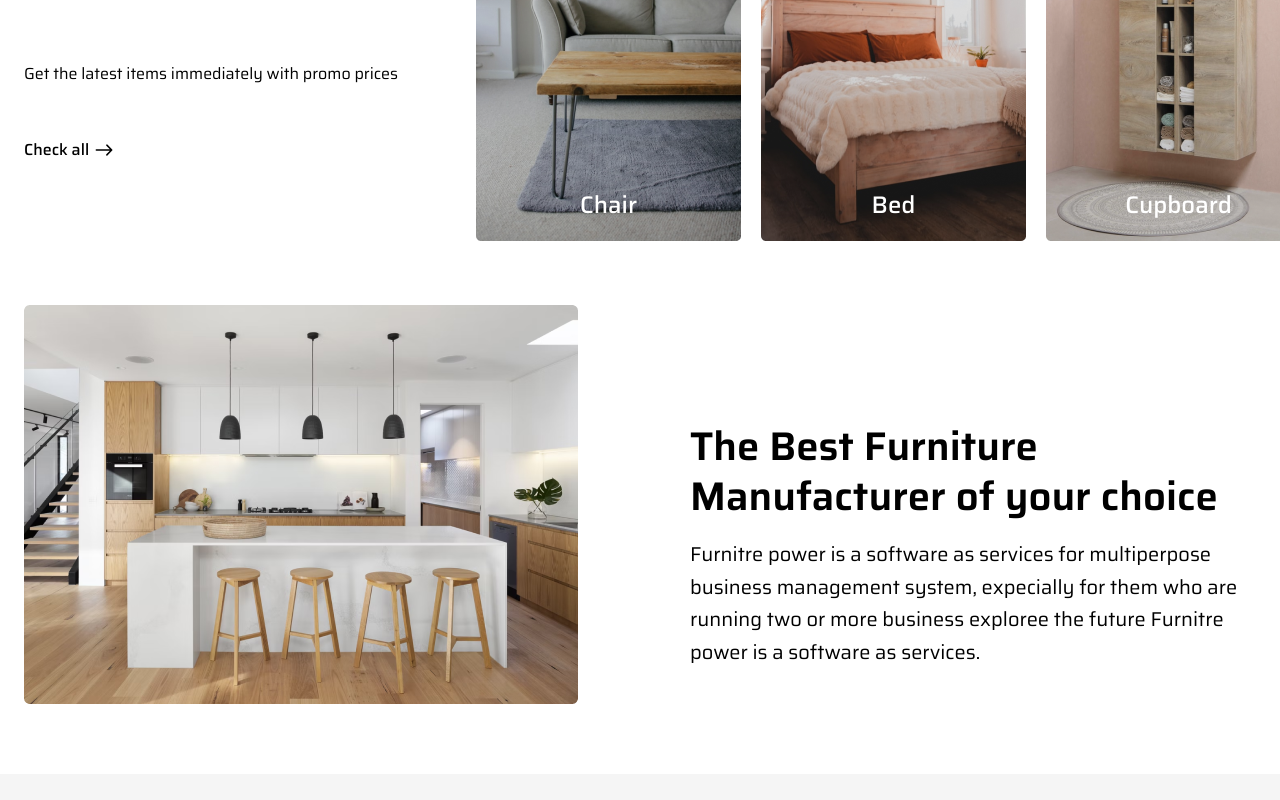
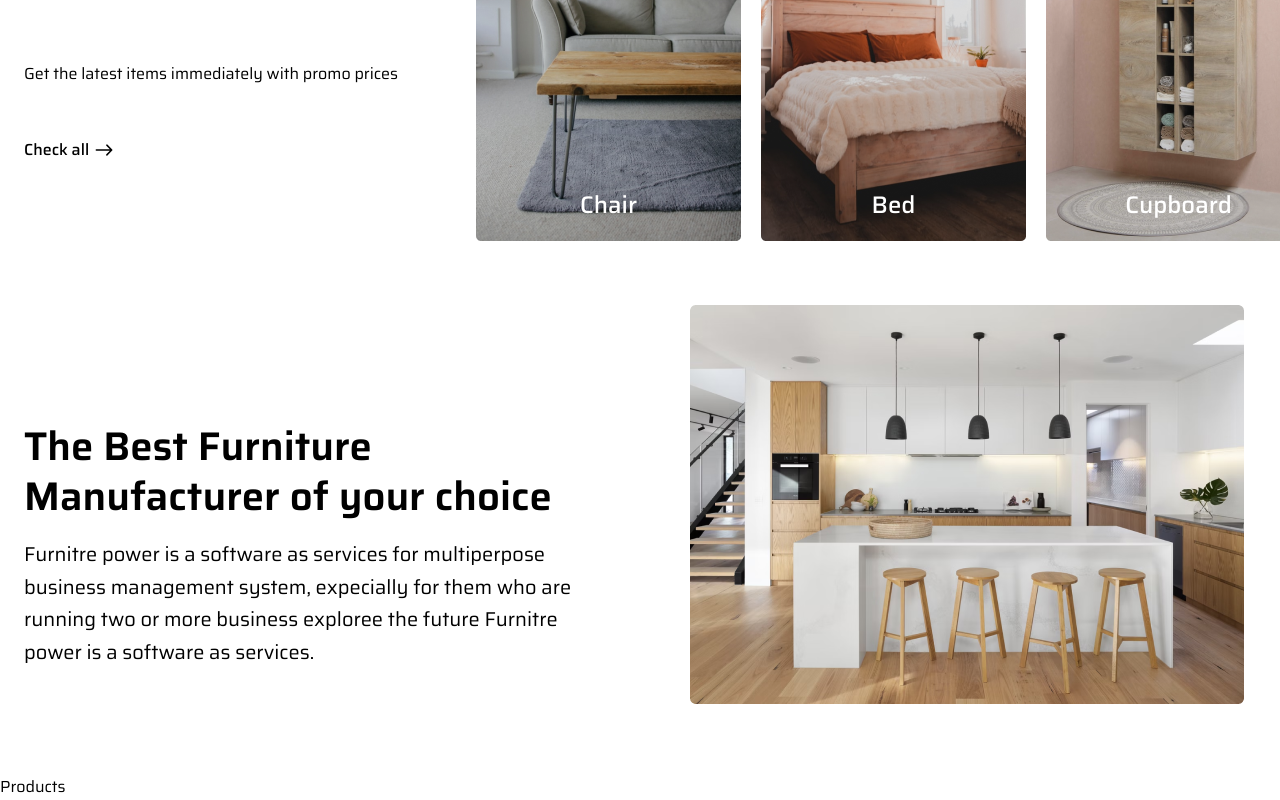
Before and after one commit to Isaiah-Mwinga/Furniture-palace, a React (Create React App) app: page / in a window 1280 px wide. Shown: the part 1774-2574 px from the top of the page. Before the commit the page ends 2548 px from the top, so only its background shows below. Built offline with nearby package versions, Linux system fonts and the light colour scheme; the HTML template or start-up script is replaced by a standard one.

Commit message:
furniture palace

```diff
--- a/src/App.js
+++ b/src/App.js
@@ -5,6 +5,7 @@ import Hero from './components/Hero';
 import Features from './components/Features';
 import NewItems from './components/NewItems';
 import FeaturesSecond from './components/FeaturesSecond';
+import Products from './components/Products';
 
 const App = () => {
   return (
@@ -13,6 +14,7 @@ const App = () => {
       <Features />
       <NewItems />
       <FeaturesSecond />
+      <Products />
     </div>
   );
 };
--- a/src/components/FeaturesSecond.js
+++ b/src/components/FeaturesSecond.js
@@ -5,22 +5,21 @@ import { features } from '../data';
 
 const FeaturesSecond = () => {
   // destructure data
-  const { title, subtitle, items, image } = features.feature2;
+  const { title, subtitle,  image } = features.feature2;
   return (
     <section className='section'>
     <div className='container mx-auto'>
       <div className='flex flex-col lg:flex-row lg:gap-x-[100px]'>
-        {/* image */}
-        <div className='flex-1 order-1 lg:-order-1'>
-          <img src={image.type} alt='' />
-        </div>
         {/* text */}
         <div className='flex-1 flex flex-col justify-end'>
           <h2 className='title'>{title}</h2>
           <p className='subtitle'>{subtitle}</p>
-          {/* items */}
+        </div>
+        {/* image */}
+        <div className='flex-1'>
+          <img src={image.type} alt='' />
+        </div>
 
-        </div>
       </div>
     </div>
   </section>
```
